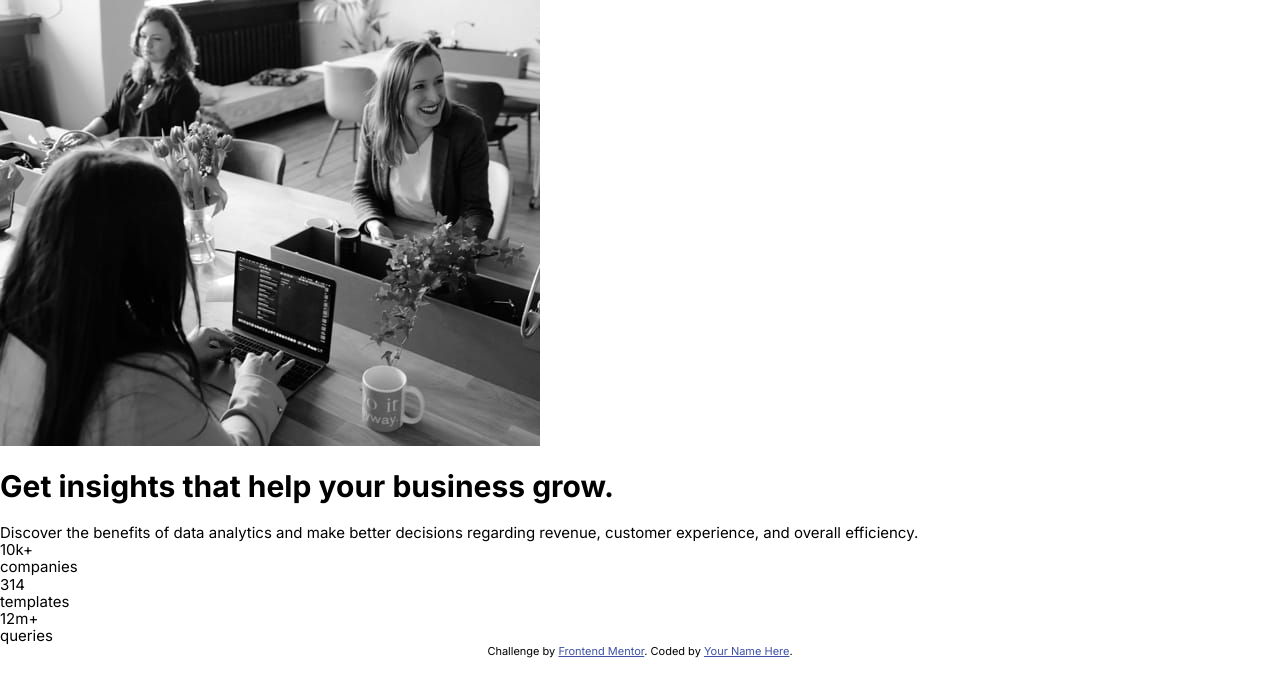
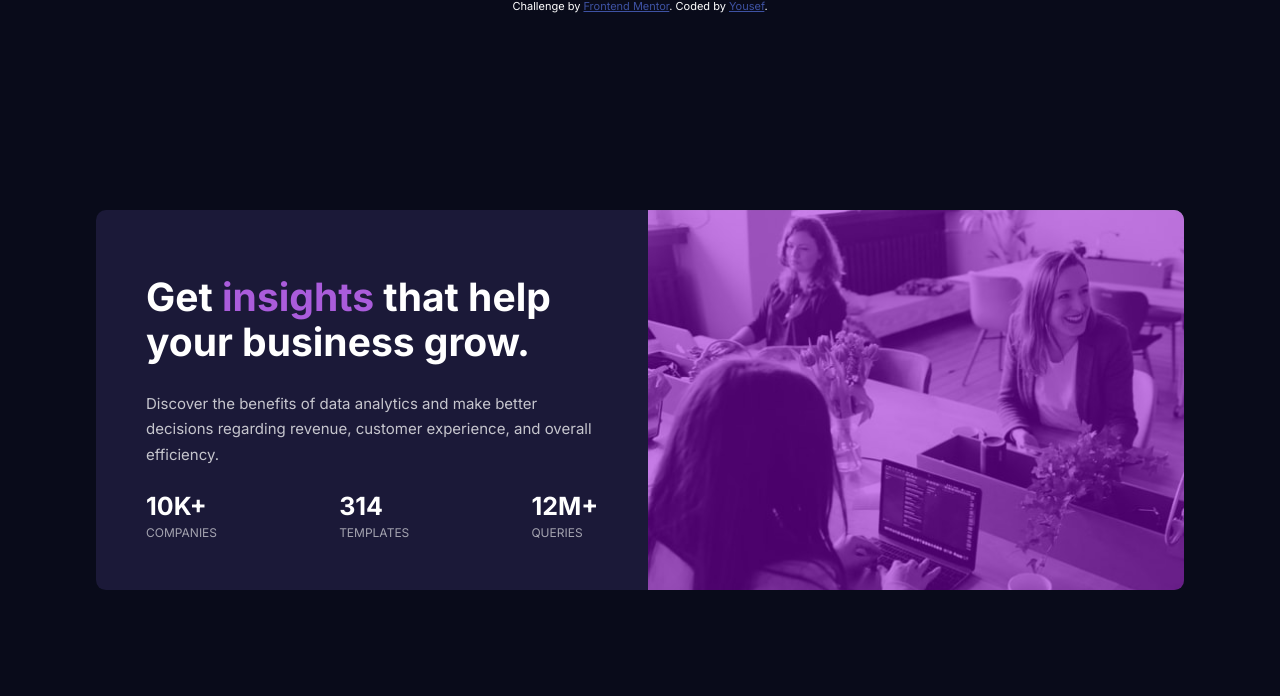
Before and after one commit to yousef8/Stats-Preview-card, a plain HTML site: page index.html in a window 1280 px wide. Drawn offline with Linux system fonts and the light colour scheme.

Commit message:
I think it's done

```diff
--- a/css/main.css
+++ b/css/main.css
@@ -2,7 +2,7 @@
 :root {
   --Very-dark-blue: hsl(233, 47%, 7%);
   --Dark-desaturated-blue: hsl(244, 38%, 16%);
-  --Soft-violet: hsl(277, 64%, 61%);
+  --Soft-violet: rgb(170, 92, 219);
   --Slightly-transparent-white: hsla(0, 0%, 100%, 0.75); /* (main paragraph) */
   --Slightly-transparent-white-stat: hsla(
     0,
@@ -22,4 +22,118 @@
 body {
   font-size: 15px;
   font-family: "Inter", sans-serif;
+  background-color: var(--Very-dark-blue);
+  color: white;
 }
+
+/* Card Styling */
+.card {
+  position: absolute;
+  left: 50%;
+  top: 50%;
+  transform: translateX(-50%) translateY(-50%);
+  width: 85%;
+  border-radius: 10px;
+  overflow: hidden;
+  background-color: var(--Dark-desaturated-blue);
+  -webkit-transform: translateX(-50%) translateY(-50%);
+  -moz-transform: translateX(-50%) translateY(-50%);
+  -ms-transform: translateX(-50%) translateY(-50%);
+  -o-transform: translateX(-50%) translateY(-50%);
+  -webkit-border-radius: 10px;
+  -moz-border-radius: 10px;
+  -ms-border-radius: 10px;
+  -o-border-radius: 10px;
+}
+
+/* Mobile First */
+.card .image {
+  background-image: url(../images/image-header-mobile.jpg);
+  background-size: cover;
+  background-repeat: no-repeat;
+  width: 100%;
+  min-height: 233px;
+  position: relative;
+}
+
+.card .image::before {
+  content: "";
+  position: absolute;
+  width: 100%;
+  height: 100%;
+  top: 0px;
+  left: 0px;
+  background-color: rgba(148, 0, 211, 0.5);
+}
+
+.card .content {
+  padding: 25px;
+  text-align: center;
+}
+
+.card .content > h1 {
+  margin-top: 15px;
+  font-size: 1.7em;
+}
+
+.card .content > h1 span {
+  color: var(--Soft-violet);
+}
+
+.card .content > p {
+  line-height: 1.7;
+  color: var(--Slightly-transparent-white);
+  margin-bottom: 25px;
+}
+
+.card .content .stats .stat {
+  margin: 25px;
+}
+
+.card .content .stats .stat p:first-of-type {
+  font-size: 25px;
+  font-weight: bold;
+  text-transform: uppercase;
+}
+
+.card .content .stats .stat p:last-of-type {
+  text-transform: uppercase;
+  color: var(--Slightly-transparent-white-stat);
+  margin-top: 5px;
+}
+
+/* Desktop */
+@media (min-width: 769px) {
+  .card {
+    display: flex;
+    justify-content: space-between;
+  }
+
+  .card .image {
+    order: 1;
+    background-image: url(../images/image-header-desktop.jpg);
+    background-size: cover;
+  }
+
+  .card .content {
+    text-align: left;
+    padding: 50px;
+  }
+
+  .card .content > h1 {
+    font-size: 39px;
+  }
+
+  .card .content .stats {
+    display: flex;
+    justify-content: space-between;
+  }
+
+  .card .content .stats .stat {
+    margin: 0px;
+  }
+
+  .card .content .stats .stat p:last-of-type {
+    font-size: 12px;
+  }
+}
--- a/index.html
+++ b/index.html
@@ -30,7 +30,6 @@
   <main>
     <div class="card">
       <div class="image">
-        <img src="images/image-header-desktop.jpg" alt="Header-Photo">
       </div>
 
       <div class="content">
@@ -65,7 +64,7 @@
 
   <footer class="attribution">
     Challenge by <a href="https://www.frontendmentor.io?ref=challenge" target="_blank">Frontend Mentor</a>.
-    Coded by <a href="#">Your Name Here</a>.
+    Coded by <a href="#">Yousef</a>.
   </footer>
 </body>
 </html>
```
Also changed, not shown: 1 other file.
